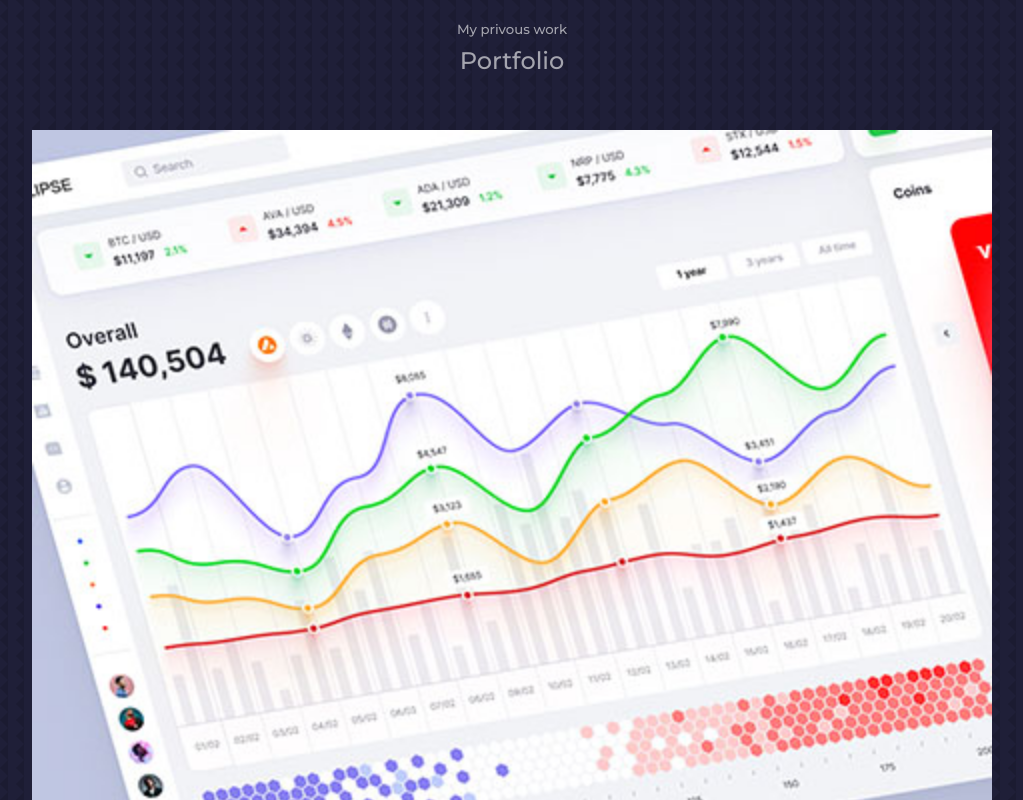
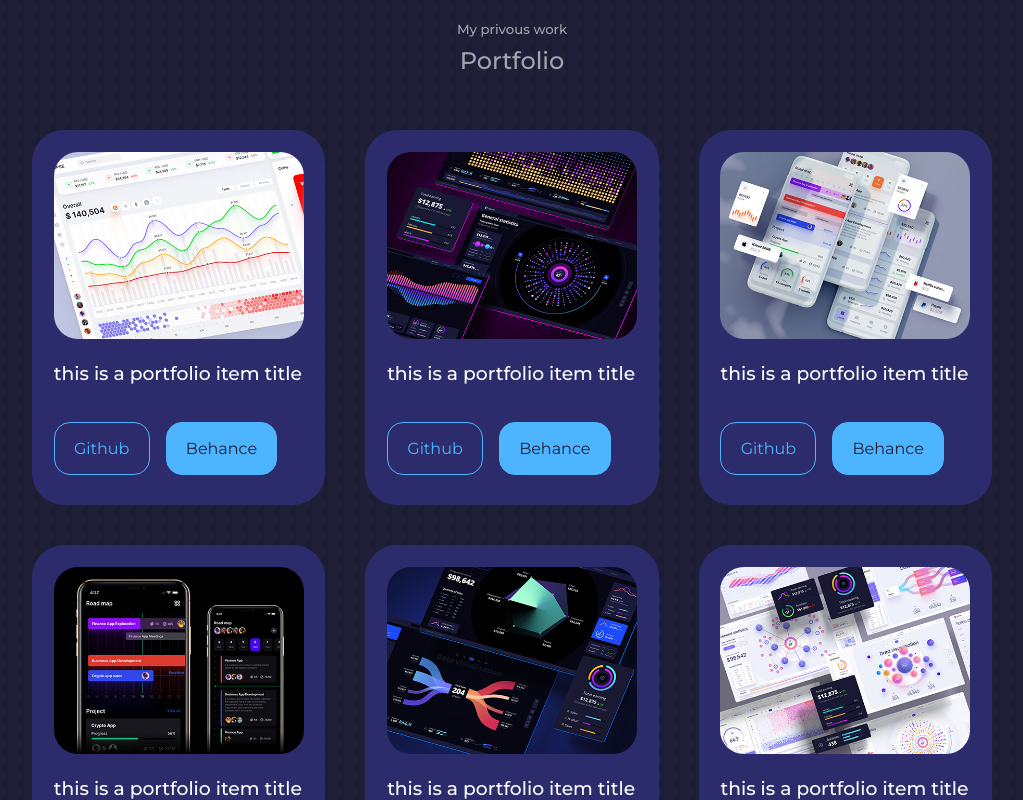
Before and after one commit to dearyfareq/capstone, a React (Create React App) app in the folder capstone/: page / in a window 1280 px wide. Shown: the part 3240-4040 px from the top of the page, without its empty margins (128-1151 px from the left). Built offline with nearby package versions, Linux system fonts and the light colour scheme.

Commit message:
added portfolio styling

```diff
--- a/capstone/src/components/portfolio/portfolio.css
+++ b/capstone/src/components/portfolio/portfolio.css
@@ -0,0 +1,28 @@
+.portfolio__container{
+    display: grid;
+    grid-template-columns: repeat(3, 1fr);
+    gap: 2.5rem;
+}
+.portfolio__item{
+    background: var(--color-bg-vari);
+    padding: 1.3rem;
+    border-radius: 2rem;
+    border: 1px solid transparent;
+    transition: 0.4s;
+}
+.portfolio__item:hover{
+    border-color: var(--color-prime-var);
+    background: transparent;
+}
+.portfolio__item-img{
+    border-radius: 1.5rem;
+    overflow: hidden;
+}
+.portfolio__item h3{
+    margin: 1.2rem 0 2rem;
+}
+.portfolio__item-cta{
+    display: flex;
+    gap: 1rem ;
+    margin-bottom: 0.5rem;
+}
```
